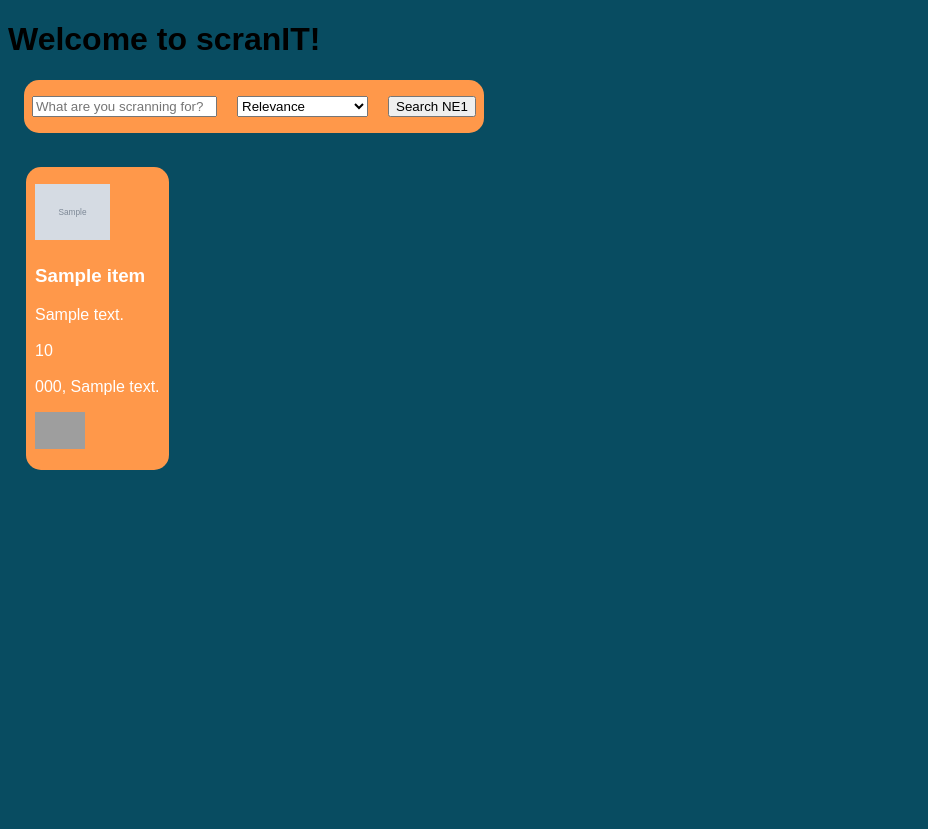
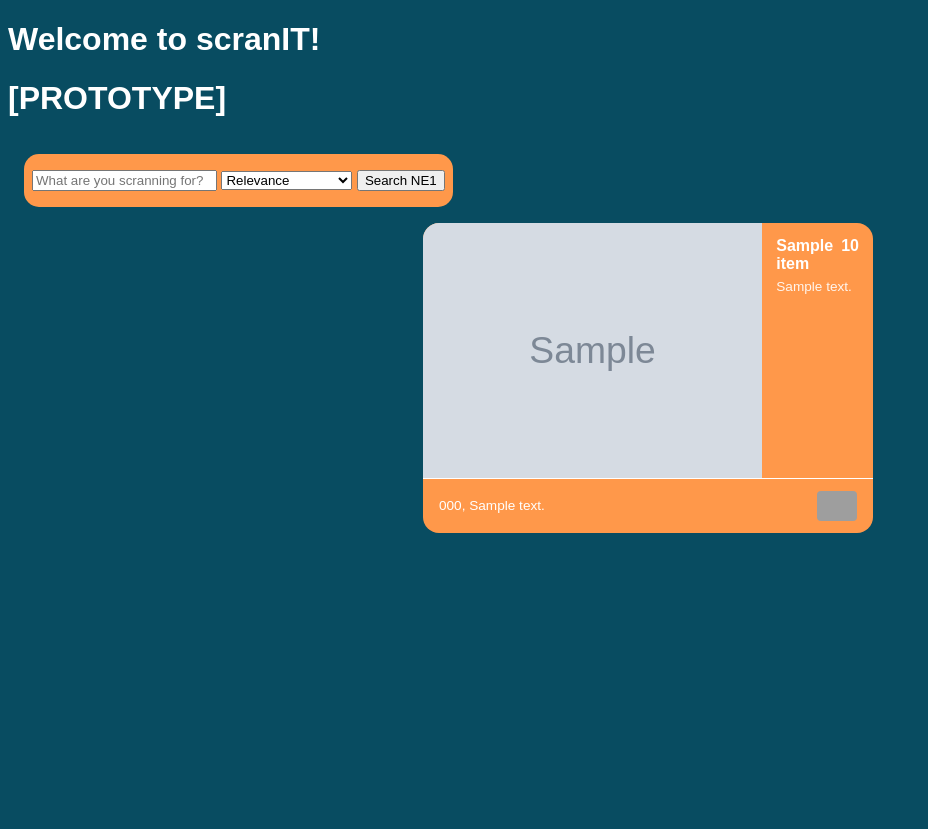
Before and after one commit to jay0dyer/ScranIT, a Flask app: template templates/search.html in a window 1280 px wide. Shown: the whole page, without its empty margins (0-928 px from the left). Run offline with Flask 3, Linux system fonts and the light colour scheme; the template is opened without the code that fills it: most values are stand-ins (such as "Sample title", 1, 10 or a date in 2020); grey boxes marked "Sample" are stand-in pictures; grey boxes are pictures that could not be loaded.

Commit message:
changed to cards, needs some work espically with image padding

```diff
--- a/static/master.css
+++ b/static/master.css
@@ -1,4 +1,5 @@
 body {
+    color: white;
     font-family: Arial, Helvetica, sans-serif;
     width: 100%;
     height: 100vh;
@@ -15,14 +16,14 @@ body {
 }
 
 #searchbox {
-    display: flex;
-    flex-direction: row;
+    display: inline-block;
     gap: 20px;
-    width : fit-content;
     padding: 1rem 0.5rem 1rem 0.5rem;
     margin: 1rem;
     text-align: left;
     background-color: #FF984A;
     color: white;
     border-radius: 15px;
+    width: fit-content%;
+    max-width: 600px;
 }
--- a/static/search.css
+++ b/static/search.css
@@ -1,18 +1,89 @@
-
-table td {
-  display: block;
+.cards-container {
+    display: flex;
+    flex-direction: column;
+    gap: 16px;
+    max-width: 450px;
+    margin: 0 auto;
 }
 
-table tbody {
-  display: grid;
+.food-card {
+    background-color: #FF984A;
+    border-radius: 16px;
+    overflow: hidden;
+    padding: 0;
+    color: white;
+    box-sizing: border-box;
 }
 
-tr {
-   display: inline-block;
-   padding: 1rem 0.5rem 1rem 0.5rem;
-   margin: 1rem;
-   text-align: left;
-    background-color: #FF984A;
-    color: white;
-    border-radius: 15px;
- }
+.card-top {
+    display: flex;
+    align-items: stretch;
+}
+
+/* Image container sticks to the left and top edge */
+.card-img-container {
+    width: 110px;
+    flex-shrink: 0;
+    border-right: 1px solid white;
+    padding: 6px;
+}
+
+.card-img {
+    width: 100%;
+    height: 100%;
+    object-fit: cover;
+    display: block;
+}
+
+
+.card-details {
+    flex: 1;
+    padding: 14px;
+    display: flex;
+    flex-direction: column;
+    gap: 6px;
+}
+
+.title-price {
+    display: flex;
+    justify-content: space-between;
+    align-items: baseline;
+    gap: 8px;
+}
+
+.card-title {
+    font-size: 1rem;
+    font-weight: bold;
+    margin: 0;
+}
+
+.card-price {
+    font-size: 1rem;
+    font-weight: bold;
+    white-space: nowrap;
+}
+
+.card-desc {
+    font-size: 0.85rem;
+    margin: 0;
+    opacity: 0.9;
+}
+
+.card-bottom {
+    border-top: 1px solid white;
+    padding: 12px 16px;
+    display: flex;
+    justify-content: space-between;
+    align-items: center;
+    gap: 12px;
+}
+
+.card-address {
+    font-size: 0.85rem;
+    margin: 0;
+}
+
+.map-link img {
+    border-radius: 4px;
+    vertical-align: middle;
+}
--- a/templates/search.html
+++ b/templates/search.html
@@ -9,35 +9,44 @@
   </head>
   <body>
     <H1>Welcome to scranIT!</H1>
+    <H1>[PROTOTYPE]</H1>
     <form action="/search" method="GET", id="searchbox">
-      <input name="text" placeholder="What are you scranning for?">
+        <input name="text" placeholder="What are you scranning for?">
         <select name="sortBy">
             <option value="Relevance">Relevance</option>
             <option value="PriceLTH">Price, Low to High</option>
             <option value="PriceHTL">Price, High to Low</option>
-    </select>
+        </select>
         <button type="submit">Search NE1</button>
-  </form>
-    <table>
-            {% for result in result%}
-            <tr>
-                <td>
-                    <img src="{{ result['Image'] }}" alt="{{ result['Restaurant']}} Logo" width="75">
-                </td>
-                <td>
-                    <h3>{{ result['Item']}}</h3>
-                    <p>{{ result['Description']}}</p>
-                </td>
-                <td>{{ result['Price']}}</td>
-                <td>
-                    <p>{{ result['Postcode']}}, {{ result['StreetAddress']}}    </p>
-                    <a href="https://www.google.com/maps/search/?api=1&query={{ (result['Restaurant'] ~ ' ' ~ result['StreetAddress'] ~ ' ' ~ result['Postcode']) | urlencode }}" target="_blank" rel="noopener noreferrer">
-                    <img src="https://encrypted-tbn0.gstatic.com/images?q=tbn:ANd9GcRDU1sL0vmcpPZfHKaZctSPz2LRUJHtpoIIgdPp7_0vjg&s=10" alt="View on google maps" width="50">
-                    </a>
-                </td>
-                {% endfor %}
-            </tr>
-        </table>
+    </form>
+    <div class="cards-container">
+        {% for result in result %}
+        <div class="food-card">
+            <!-- Top Section: Image on left, Name/Price & Description on right -->
+            <div class="card-top">
+                <div class="card-img-wrapper">
+                    <img src="{{ result['Image'] }}" alt="{{ result['Restaurant']}} Logo" class="card-img">
+                </div>
+
+                <div class="card-details">
+                    <div class="title-price">
+                        <h3 class="card-title">{{ result['Item']}}</h3>
+                        <span class="card-price">{{ result['Price']}}</span>
+                    </div>
+                    <p class="card-desc">{{ result['Description']}}</p>
+                </div>
+            </div>
+
+            <!-- Bottom Section: Address and Google Maps Link -->
+            <div class="card-bottom">
+                <p class="card-address">{{ result['Postcode']}}, {{ result['StreetAddress']}}</p>
+                <a href="https://www.google.com/maps/search/?api=1&query={{ (result['Restaurant'] ~ ' ' ~ result['StreetAddress'] ~ ' ' ~ result['Postcode']) | urlencode }}" target="_blank" rel="noopener noreferrer" class="map-link">
+                    <img src="https://encrypted-tbn0.gstatic.com/images?q=tbn:ANd9GcRDU1sL0vmcpPZfHKaZctSPz2LRUJHtpoIIgdPp7_0vjg&s=10" alt="View on google maps" width="40">
+                </a>
+            </div>
+        </div>
+        {% endfor %}
+    </div>
     <script src="index.js"></script>
   </body>
 </html>
```
